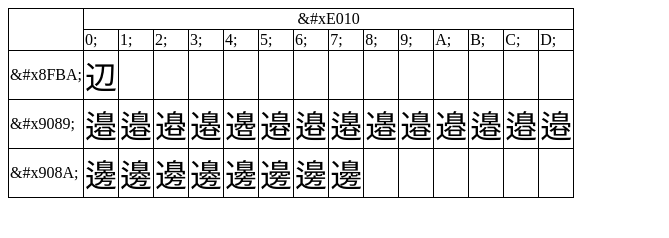
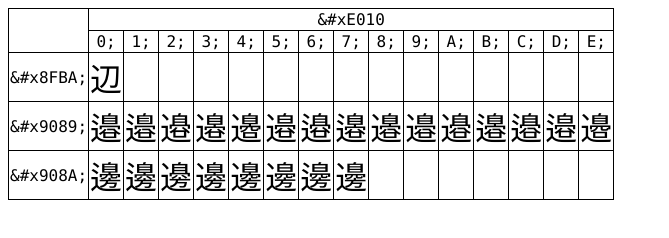
Before and after one commit to taroyabuki/pmit, a plain HTML site: page 8fba-aj.html in a window 1280 px wide. Shown: the whole page, without its empty margins (0-669 px from the left). Drawn offline with Linux system fonts and the light colour scheme.

Commit message:
Update 8fba-aj.html

```diff
--- a/8fba-aj.html
+++ b/8fba-aj.html
@@ -1,70 +1,106 @@
 <!DOCTYPE html>
 <html lang="ja">
-
 <head>
   <link href="https://fonts.googleapis.com/css?family=Noto+Serif+JP" rel="stylesheet" />
   <meta charset="UTF-8" />
   <title>辺の異体字</title>
   <style>
+    * {
+      font-family: consolas, monospace;
+      font-weight: normal;
+    }
     .c {
       font-family: 'Noto Serif JP';
-      font-size:xx-large;
+      font-size: xx-large;
     }
-
     table {
       border-collapse: collapse;
     }
-
+    th,
     td {
       border: solid black 1px;
     }
   </style>
 </head>
-
 <body>
   <table>
+    <tbody>
       <tr>
-      <td rowspan="2"></td>
-      <td colspan="15" style="text-align: center;">&amp;#xE010</td>
+        <th rowspan="2"></th>
+        <th colspan="15" style="text-align: center;">&amp;#xE010</th>
       </tr>
       <tr>
-      <script>
-        for (var i = 0; i < 10; ++i) {
-          document.write("<td>" + i + ";</td>");
-        }
-      </script>
-      <td>A;</td>
-      <td>B;</td>
-      <td>C;</td>
-      <td>D;</td>
+        <th>0;</th>
+        <th>1;</th>
+        <th>2;</th>
+        <th>3;</th>
+        <th>4;</th>
+        <th>5;</th>
+        <th>6;</th>
+        <th>7;</th>
+        <th>8;</th>
+        <th>9;</th>
+        <th>A;</th>
+        <th>B;</th>
+        <th>C;</th>
+        <th>D;</th>
+        <th>E;</th>
       </tr>
       <tr>
-      <td>&amp;#x8FBA;</td>
-      <script>
-        for (var i = 0; i < 0xE; ++i) {
-          if (i == 0) document.write("<td class='c'>&#x8FBA;&#" + (917760 + i) + ";</td>");
-          else document.write("<td></td>");
-        }
-      </script>
+        <th>&amp;#x8FBA;</th>
+        <td class="c">&#x8FBA;&#xE0100;</td>
+        <td></td>
+        <td></td>
+        <td></td>
+        <td></td>
+        <td></td>
+        <td></td>
+        <td></td>
+        <td></td>
+        <td></td>
+        <td></td>
+        <td></td>
+        <td></td>
+        <td></td>
+        <td></td>
       </tr>
       <tr>
-      <td>&amp;#x9089;</td>
-      <script>
-        for (var i = 0; i < 0xE; ++i) {
-          document.write("<td class='c'>&#x9089;&#" + (917760 + i) + ";</td>");
-        }
-      </script>
+        <th>&amp;#x9089;</th>
+        <td class="c">&#x9089;&#xE0100;</td>
+        <td class="c">&#x9089;&#xE0101;</td>
+        <td class="c">&#x9089;&#xE0102;</td>
+        <td class="c">&#x9089;&#xE0103;</td>
+        <td class="c">&#x9089;&#xE0104;</td>
+        <td class="c">&#x9089;&#xE0105;</td>
+        <td class="c">&#x9089;&#xE0106;</td>
+        <td class="c">&#x9089;&#xE0107;</td>
+        <td class="c">&#x9089;&#xE0108;</td>
+        <td class="c">&#x9089;&#xE0109;</td>
+        <td class="c">&#x9089;&#xE010A;</td>
+        <td class="c">&#x9089;&#xE010B;</td>
+        <td class="c">&#x9089;&#xE010C;</td>
+        <td class="c">&#x9089;&#xE010D;</td>
+        <td class="c">&#x9089;&#xE010E;</td>
       </tr>
       <tr>
-      <td>&amp;#x908A;</td>
-      <script>
-        for (var i = 0; i < 0xE; ++i) {
-          if (i <= 7) document.write("<td class='c'>&#x908A;&#" + (917760 + i) + ";</td>");
-          else document.write("<td></td>");
-        }
-      </script>
+        <th>&amp;#x908A;</th>
+        <td class="c">&#x908A;&#xE0100;</td>
+        <td class="c">&#x908A;&#xE0101;</td>
+        <td class="c">&#x908A;&#xE0102;</td>
+        <td class="c">&#x908A;&#xE0103;</td>
+        <td class="c">&#x908A;&#xE0104;</td>
+        <td class="c">&#x908A;&#xE0105;</td>
+        <td class="c">&#x908A;&#xE0106;</td>
+        <td class="c">&#x908A;&#xE0107;</td>
+        <td></td>
+        <td></td>
+        <td></td>
+        <td></td>
+        <td></td>
+        <td></td>
+        <td></td>
       </tr>
+    </tbody>
   </table>
 </body>
-
 </html>
```
Lines whose indentation alone changed are shown as unchanged.
